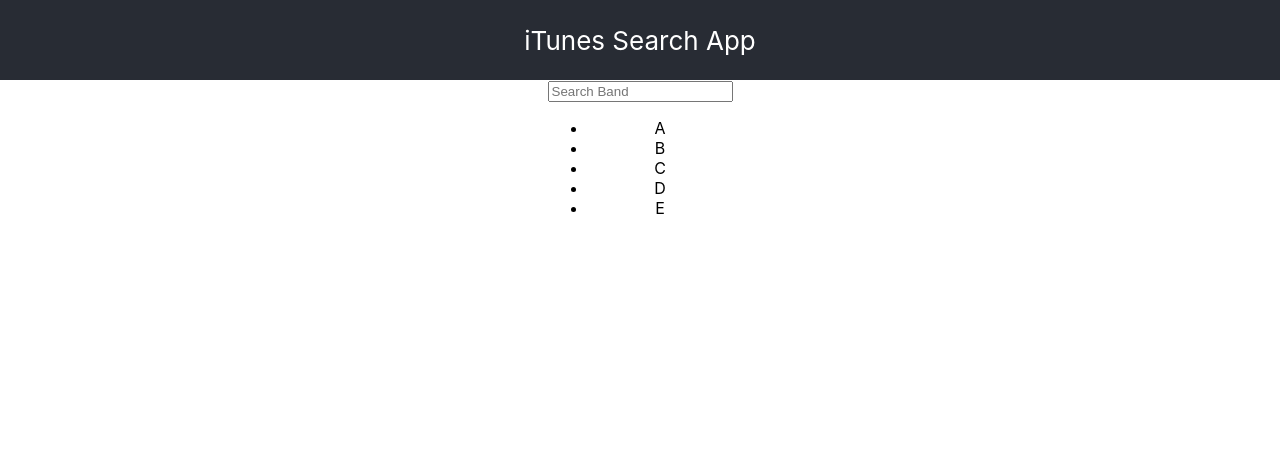
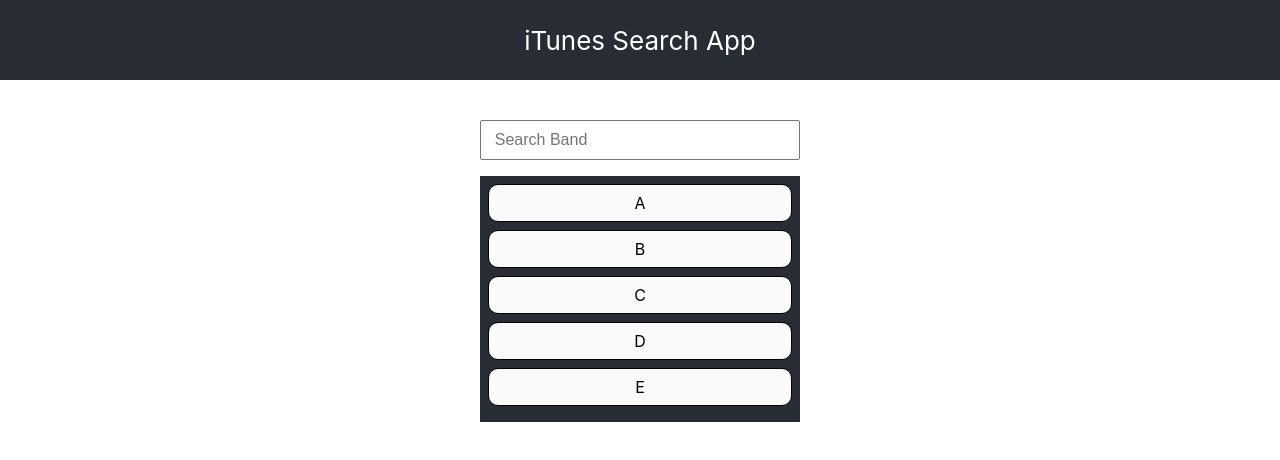
Before and after one commit to skrunic/itunes-search-demo, a React (Create React App) app: page / in a window 1280 px wide. Shown: the top 460 px of the page. Built offline with nearby package versions, Linux system fonts and the light colour scheme.

Commit message:
Add search and list style.

```diff
--- a/src/App.css
+++ b/src/App.css
@@ -20,3 +20,36 @@
   flex-direction: column;
   align-items: center;
 }
+
+.App-container * {
+  box-sizing: border-box;
+}
+
+.App-search {
+  width: 25vw;
+  margin-top: 5vh;
+}
+
+.App-search input {
+  min-height: 5vh;
+  width: 100%;
+  margin-bottom: 2vh;
+  padding: 0 1vw;
+  font-size: calc(8px + 1vmin);
+}
+
+ul {
+  background-color: #282c34;
+  list-style-type: none;
+  width: 100%;
+  padding: 1vh;
+  margin: 0;
+}
+
+li {
+  border: 1px solid #000;
+  border-radius: 10px;
+  background-color: #fafafa;
+  margin-bottom: 1vh;
+  padding: 1vh;
+}
--- a/src/App.js
+++ b/src/App.js
@@ -9,13 +9,13 @@
 
       <div className="App-container">
         <div className="App-search">
-          <input type="text" className="app-search" placeholder="Search Band"></input>
+          <input type="text" placeholder="Search Band"></input>
           <ul>
-            <li>A</li>
-            <li>B</li>
-            <li>C</li>
-            <li>D</li>
-            <li>E</li>
+            <li className="result">A</li>
+            <li className="result">B</li>
+            <li className="result">C</li>
+            <li className="result">D</li>
+            <li className="result">E</li>
           </ul>
         </div>
       </div>
```
